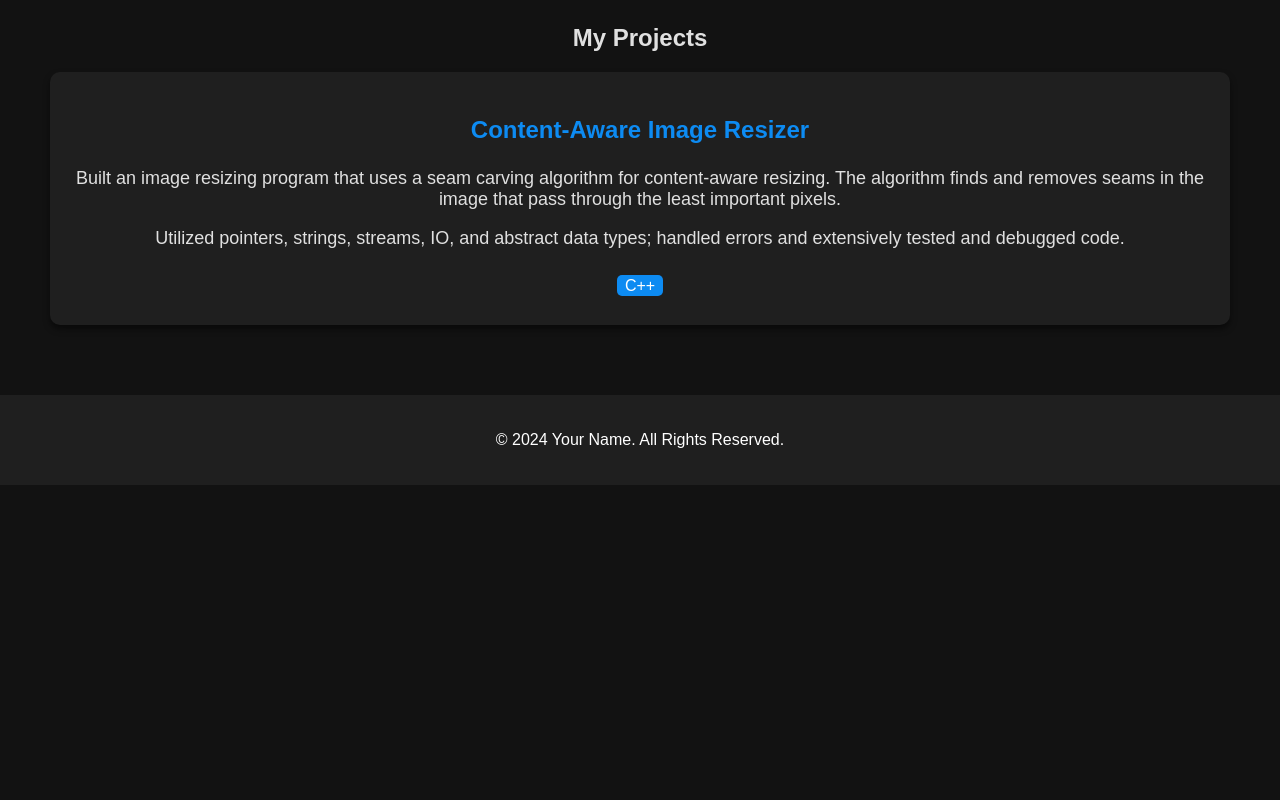
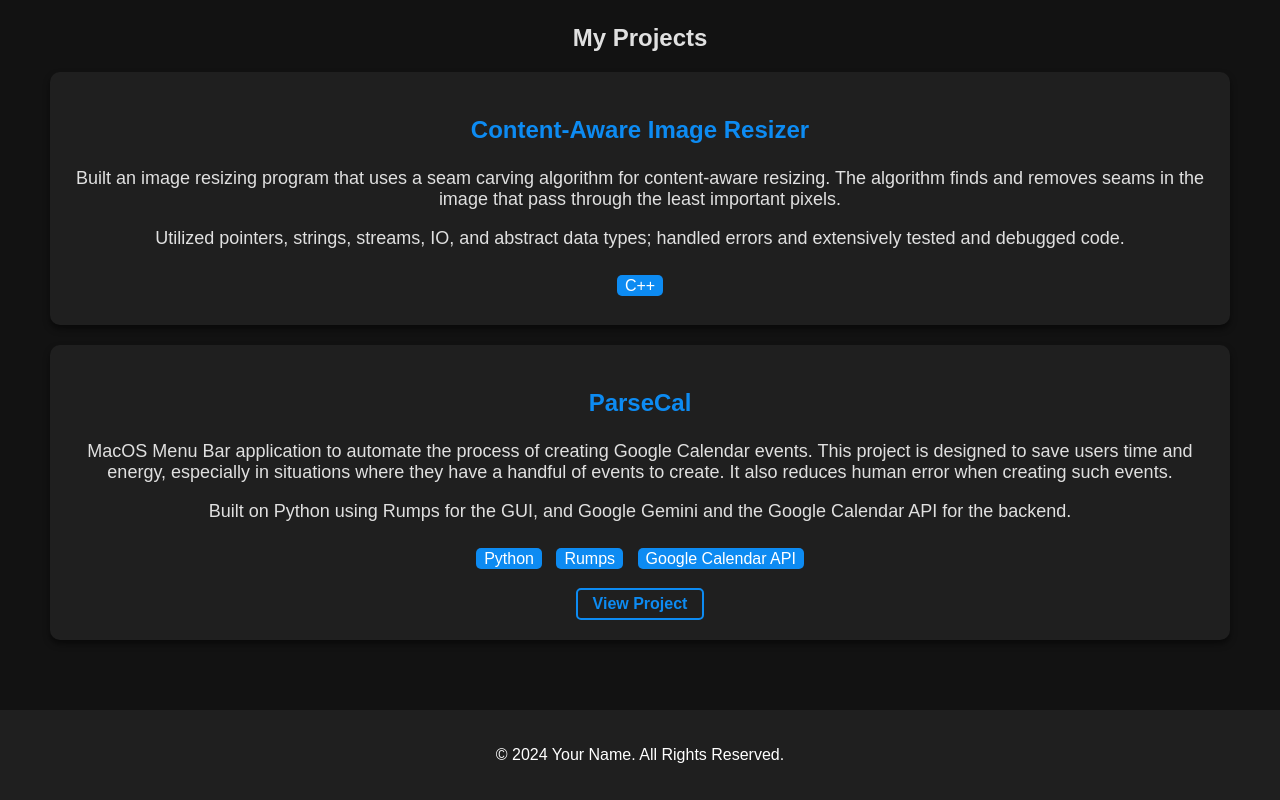
Before and after one commit to alexhowden/alexhowden.github.io, a plain HTML site: page index.html in a window 1280 px wide. Shown: the part 762-1562 px from the top of the page. Before the commit the page ends 1247 px from the top, so only its background shows below. Drawn offline with nearby package versions, Linux system fonts and the light colour scheme.

Commit message:
added project

```diff
--- a/index.html
+++ b/index.html
@@ -71,18 +71,27 @@
         </ul>
       </div>
 
-      <!-- <div class="project-item">
+      <div class="project-item">
         <h3>ParseCal</h3>
-        <p>in progress</p>
+        <p>
+          MacOS Menu Bar application to automate the process of creating Google
+          Calendar events. This project is designed to save users time and
+          energy, especially in situations where they have a handful of events
+          to create. It also reduces human error when creating such events.
+        </p>
+        <p>
+          Built on Python using Rumps for the GUI, and Google Gemini and the
+          Google Calendar API for the backend.
+        </p>
         <ul class="tools-used">
           <li>Python</li>
+          <li>Rumps</li>
           <li>Google Calendar API</li>
         </ul>
         <a href="https://github.com/alexhowden/ParseCal" target="_blank"
           >View Project</a
-        > -->
+        >
       </div>
-      <!-- Add more project items as needed -->
     </section>
 
     <!-- Footer Section -->
```
